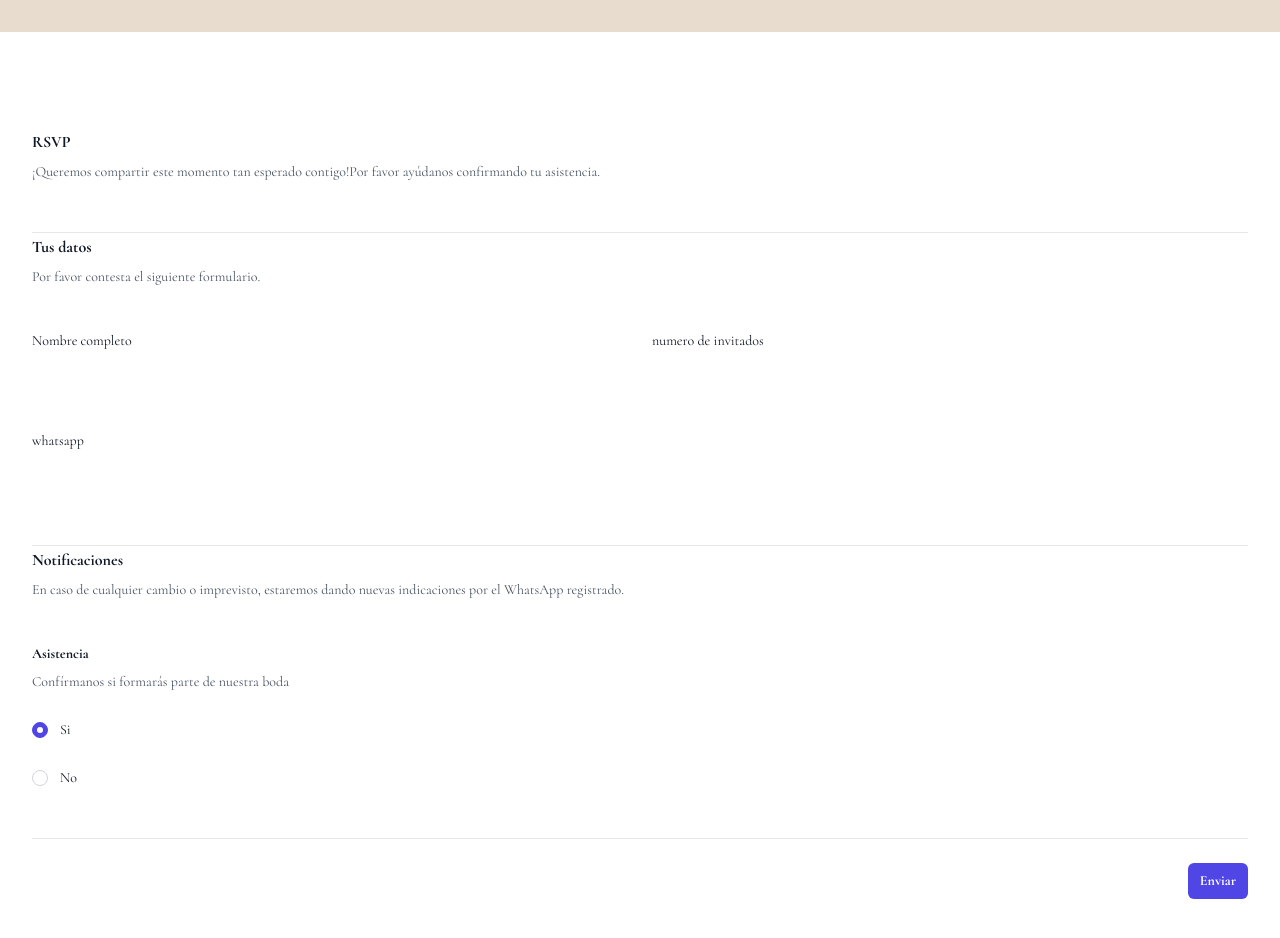
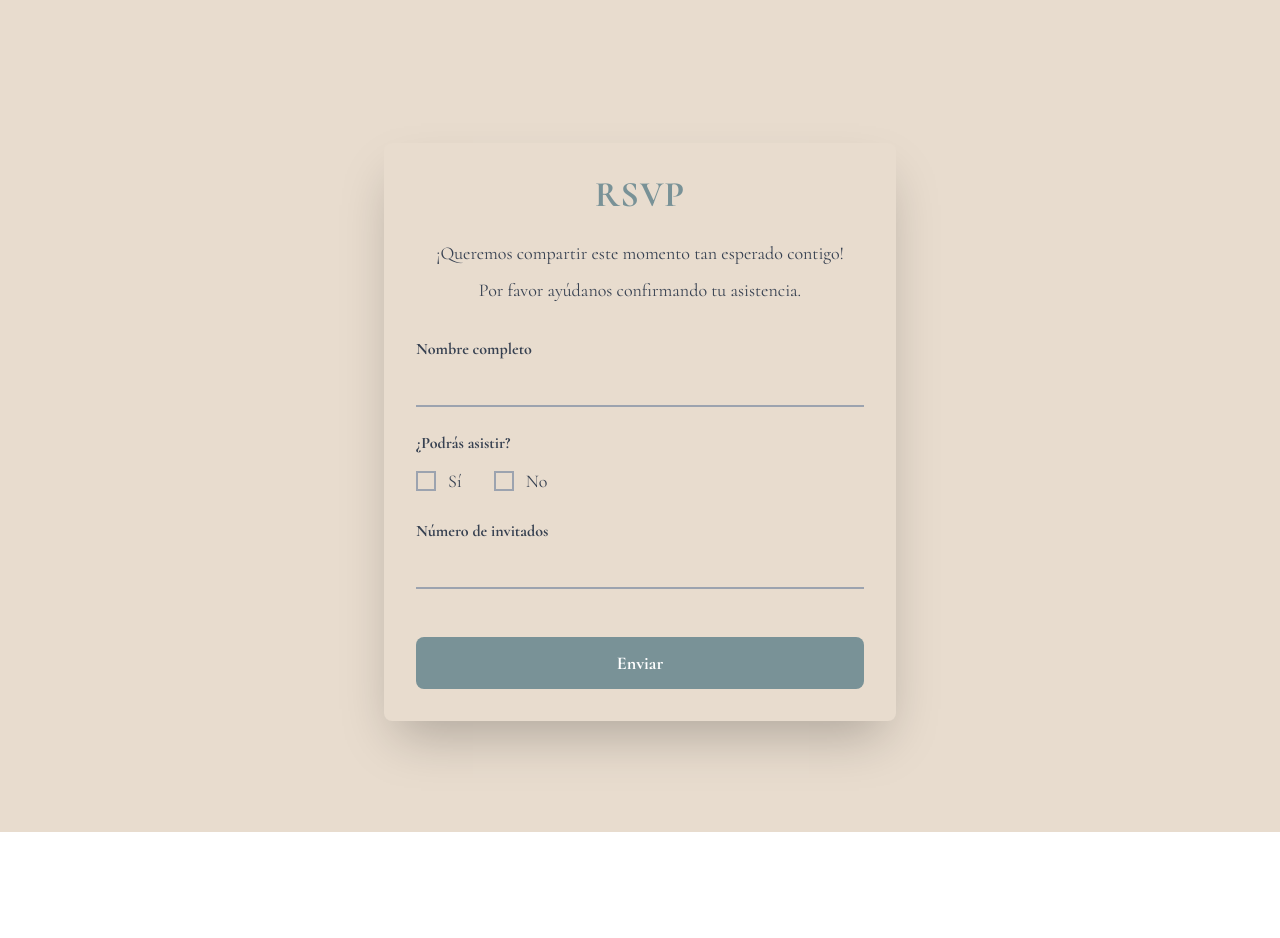
Before and after one commit to gadd0609/wedding-invi, a Vue app: page / in a window 1280 px wide. Shown: the part 5520-6458 px from the top of the page. After the commit the page ends 6352 px from the top, so only its background shows below. Built offline with nearby package versions, Linux system fonts and the light colour scheme.

Commit message:
Fix(): Edit form structure

```diff
--- a/src/components/form/index.vue
+++ b/src/components/form/index.vue
@@ -1,82 +1,103 @@
 <template>
+  <div class="min-h-screen bg-beige to-gray-800 flex items-center justify-center p-4">
+    <div class="bg-beige rounded-lg shadow-2xl max-w-lg w-full p-8 text-center">
+      <!-- Header -->
+      <div class="mb-8">
+        <h1 class="text-4xl font-bold text-blue-custom mb-6 tracking-wide">
+          RSVP
+        </h1>
+        <p class="text-gray-700 text-lg leading-relaxed mb-2">
+          ¡Queremos compartir este momento tan esperado contigo!
+        </p>
+        <p class="text-gray-700 text-lg leading-relaxed mb-6">
+          Por favor ayúdanos confirmando tu asistencia.
+        </p>
+      </div>
+
+      <!-- Form -->
       <form
         name="rsvp"
         method="post"
         data-netlify="true"
         data-netlify-honeypot="bot-field"
+        class="space-y-6"
       >
         <input type="hidden" name="form-name" value="rsvp" />
-  <div class="mx-auto max-w-2xl px-4 py-16 sm:px-6 sm:py-24 lg:max-w-7xl lg:px-8">
-    <div class="border-b border-gray-900/10 pb-12">
-      <h2 class="text-base/7 font-semibold text-gray-900">RSVP</h2>
-      <p class="mt-1 text-sm/6 text-gray-600">¡Queremos compartir este momento tan esperado contigo!Por favor ayúdanos confirmando tu asistencia.</p>
+
+        <!-- Honeypot field -->
+        <div class="hidden">
+          <input name="bot-field" />
         </div>
 
-    <div class="border-b border-gray-900/10 pb-12">
-      <h2 class="text-base/7 font-semibold text-gray-900">Tus datos</h2>
-      <p class="mt-1 text-sm/6 text-gray-600">Por favor contesta el siguiente formulario.</p>
+        <!-- Name -->
+        <div class="text-left">
+          <label class="block text-gray-700 font-semibold mb-3">
+            Nombre completo
+          </label>
+          <input
+            type="text"
+            name="name"
+            id="name"
+            required
+            autocomplete="given-name"
+            class="w-full border-b-2 border-gray-400 bg-transparent pb-2 focus:border-blue-custom focus:outline-none transition-colors duration-300"
+          />
+        </div>
 
-      <div class="mt-10 grid grid-cols-1 gap-x-6 gap-y-8 sm:grid-cols-6">
-        <div class="sm:col-span-3">
-          <label for="name" class="block text-sm/6 font-medium text-gray-900">Nombre completo </label>
-          <div class="mt-2">
-            <input type="text" name="name" id="name" autocomplete="given-name" class="block w-full rounded-md bg-white px-3 py-1.5 text-base text-gray-900 outline-1 -outline-offset-1 outline-gray-300 placeholder:text-gray-400 focus:outline-2 focus:-outline-offset-2 focus:outline-indigo-600 sm:text-sm/6" />
+                <!-- Attendance Radio Buttons -->
+        <div class="text-left">
+          <label class="block text-gray-700 font-semibold mb-3">
+            ¿Podrás asistir?
+          </label>
+          <div class="flex gap-8">
+            <label class="flex items-center cursor-pointer">
+              <input
+                type="radio"
+                name="attendance"
+                value="yes"
+                required
+                class="w-5 h-5 text-blue-custom bg-transparent border-2 border-gray-400 focus:ring-blue-custom focus:ring-2 mr-3"
+              />
+              <span class="text-gray-700 text-lg">Sí</span>
+            </label>
+            <label class="flex items-center cursor-pointer">
+              <input
+                type="radio"
+                name="attendance"
+                value="no"
+                class="w-5 h-5 text-blue-custom bg-transparent border-2 border-gray-400 focus:ring-blue-custom focus:ring-2 mr-3"
+              />
+              <span class="text-gray-700 text-lg">No</span>
+            </label>
           </div>
         </div>
 
-        <div class="sm:col-span-3">
-          <label for="guests" class="block text-sm/6 font-medium text-gray-900">numero de invitados</label>
-          <div class="mt-2">
-            <input type="text" name="guests" id="guests" autocomplete="family-name" class="block w-full rounded-md bg-white px-3 py-1.5 text-base text-gray-900 outline-1 -outline-offset-1 outline-gray-300 placeholder:text-gray-400 focus:outline-2 focus:-outline-offset-2 focus:outline-indigo-600 sm:text-sm/6" />
+        <!-- Number of guests -->
+        <div class="text-left">
+          <label class="block text-gray-700 font-semibold mb-3">
+            Número de invitados
+          </label>
+          <input
+            type="text"
+            name="guests"
+            id="guests"
+            autocomplete="family-name"
+            class="w-full border-b-2 border-gray-400 bg-transparent pb-2 focus:border-blue-custom focus:outline-none transition-colors duration-300"
+          />
+        </div>
+
+        <!-- Submit Button -->
+        <div class="pt-6">
+          <button
+            type="submit"
+            class="w-full bg-blue-custom text-white font-semibold py-3 px-6 rounded-lg hover:opacity-90 transition-opacity duration-300 text-lg"
+          >
+            Enviar
+          </button>
+        </div>
+      </form>
     </div>
   </div>
-
-        <div class="sm:col-span-4">
-          <label for="number" class="block text-sm/6 font-medium text-gray-900">whatsapp</label>
-          <div class="mt-2">
-            <input id="number" name="number" type="number" autocomplete="number" class="block w-full rounded-md bg-white px-3 py-1.5 text-base text-gray-900 outline-1 -outline-offset-1 outline-gray-300 placeholder:text-gray-400 focus:outline-2 focus:-outline-offset-2 focus:outline-indigo-600 sm:text-sm/6" />
-          </div>
-        </div>
-
-      </div>
-    </div>
-
-    <div class="border-b border-gray-900/10 pb-12">
-      <h2 class="text-base/7 font-semibold text-gray-900">Notificaciones</h2>
-      <p class="mt-1 text-sm/6 text-gray-600">En caso de cualquier cambio o imprevisto, estaremos dando nuevas indicaciones por el WhatsApp registrado.</p>
-
-      <div class="mt-10 space-y-10">
-
-
-        <fieldset>
-          <legend class="text-sm/6 font-semibold text-gray-900">Asistencia</legend>
-          <p class="mt-1 text-sm/6 text-gray-600">Confírmanos si formarás parte de nuestra boda</p>
-          <div class="mt-6 space-y-6">
-            <div class="flex items-center gap-x-3">
-              <input
-                id="yes"
-                name="yes"
-                type="radio" checked=""
-                class="relative size-4 appearance-none rounded-full border border-gray-300 bg-white before:absolute before:inset-1 before:rounded-full before:bg-white not-checked:before:hidden checked:border-indigo-600 checked:bg-indigo-600 focus-visible:outline-2 focus-visible:outline-offset-2 focus-visible:outline-indigo-600 disabled:border-gray-300 disabled:bg-gray-100 disabled:before:bg-gray-400 forced-colors:appearance-auto forced-colors:before:hidden" />
-              <label for="push-everything" class="block text-sm/6 font-medium text-gray-900">Si</label>
-            </div>
-            <div class="flex items-center gap-x-3">
-              <input
-                id="no"
-                name="no"
-                type="radio"
-                class="relative size-4 appearance-none rounded-full border border-gray-300 bg-white before:absolute before:inset-1 before:rounded-full before:bg-white not-checked:before:hidden checked:border-indigo-600 checked:bg-indigo-600 focus-visible:outline-2 focus-visible:outline-offset-2 focus-visible:outline-indigo-600 disabled:border-gray-300 disabled:bg-gray-100 disabled:before:bg-gray-400 forced-colors:appearance-auto forced-colors:before:hidden" />
-              <label for="push-email" class="block text-sm/6 font-medium text-gray-900">No</label>
-            </div>
-          </div>
-        </fieldset>
-      </div>
-    </div>
-    <div class="mt-6 flex items-center justify-end gap-x-6">
-    <button type="submit" class="rounded-md bg-indigo-600 px-3 py-2 text-sm font-semibold text-white shadow-xs hover:bg-indigo-500 focus-visible:outline-2 focus-visible:outline-offset-2 focus-visible:outline-indigo-600">Enviar</button>
-  </div>
-  </div>
-    </form>
 </template>
 
 <script>
@@ -84,3 +105,40 @@
   name: 'FormComponent'
 }
 </script>
+
+<style scoped>
+/* Custom radio button styling */
+input[type="radio"] {
+  appearance: none;
+  -webkit-appearance: none;
+  -moz-appearance: none;
+}
+
+input[type="radio"]:checked {
+  background-color: var(--blue-custom, #3b82f6);
+  border-color: var(--blue-custom, #3b82f6);
+  position: relative;
+}
+
+input[type="radio"]:checked::after {
+  content: '';
+  position: absolute;
+  top: 50%;
+  left: 50%;
+  transform: translate(-50%, -50%);
+  width: 8px;
+  height: 8px;
+  border-radius: 50%;
+  background-color: white;
+}
+
+/* Input focus effects */
+input:focus {
+  outline: none;
+}
+
+/* Smooth transitions */
+* {
+  transition: all 0.3s ease;
+}
+</style>
```
Lines whose indentation alone changed are shown as unchanged.
